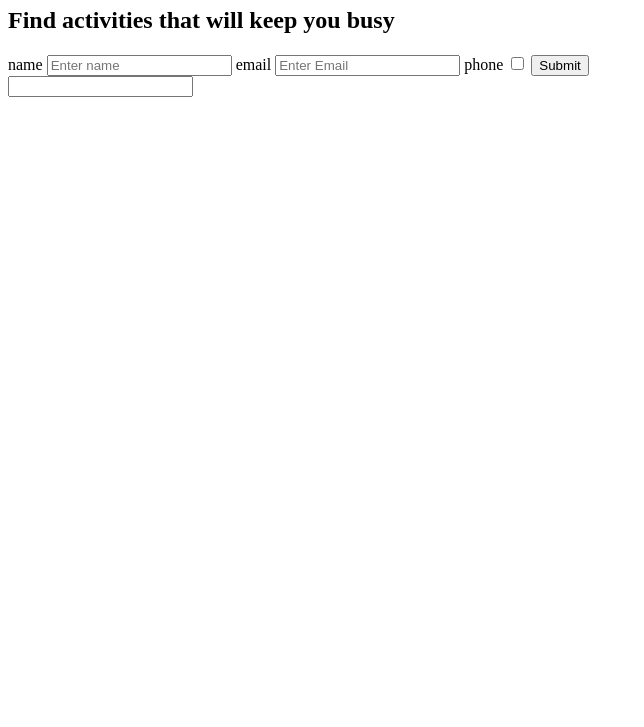
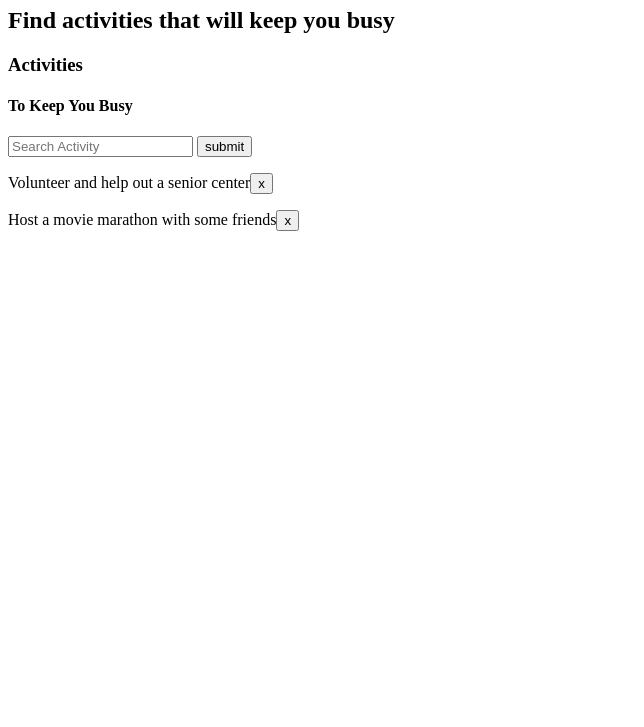
Before and after one commit to noraon/phase-1-project, a plain HTML site: page code/phase-1-api-project/index.html in a window 1280 px wide. Shown: the part 73-800 px from the top of the page, without its empty margins (0-644 px from the left). Drawn offline with Linux system fonts and the light colour scheme; no server answers.

Commit message:
Completed assignment

```diff
--- a/code/phase-1-api-project/index.html
+++ b/code/phase-1-api-project/index.html
@@ -1,64 +1,37 @@
 <!DOCTYPE html>
 <html lang="en">
-  <head>
-    <meta charset="UTF-8">
-    <link rel="stylesheet" href="style.css">
-    <title>Bored</title>
-  </head>
-  <body>
 
-    <h1> fun-activities</h1>
-    <h2>Find activities that will keep you busy</h2>
+<head>
+  <meta charset="UTF-8">
+  <meta name="viewport" content="width=device-width" ,initial-scale="1.0">
+  <title>Bored</title>
+  <link rel="stylesheet" type="text/css" href="style.css">
+  <script src="main.js"></script>
 
-    <form>
+</head>
 
-  <label for="name">name</label>
-
-
-    <input type ="text"
-    id="name"
-    name="name"
-    placeholder="Enter name"required/>
-
-      <label for ="email">email</label>
-
-      <input type="email"
-      id="email"
-      placeholder="Enter Email" required/>
-
-      <label for="phone"></label>phone </label>
-
-<input
-
-
-type="checkbox"/>
-
-<input
-type="submit"/>
-
-
-    </form>
- </body>
-</html>
-
-
-  </head>
 <body>
-
-
-  <input
-    type="text"
-    name="form"
-    value=""
-    placeholder=""
-    class="input-text"
-    />
-      </form>
-    </div>
+  <h1>Bored</h1>
+  <h2>Find activities that will keep you busy</h2>
 
 
 
+  <div class="container">
 
+    <h3>Activities</h3>
+    <h4>To Keep You Busy</h4>
+    <form id="select-activities">
+      <div class="field">
+        <input id="Search-activity" type="text" placeholder="Search Activity">
+        <input type="submit" class="=btn" value="submit" />
+      </div>
+    </form>
+    <div id="select-activities">
+      <p>Volunteer and help out a senior center<button class="delete_btn">x</button></p>
+      <p>Host a movie marathon with some friends<button class="delete_btn">x</button></p>
+    </div>
+  </div>
+  </div>
+</body>
 
-</body>
 </html>
--- a/code/phase-1-api-project/main.js
+++ b/code/phase-1-api-project/main.js
@@ -1,12 +1,13 @@
+document.addEventListener( 'DomContentLoaded',() =>{
+    console.log(document.querySelector(div))
+})
+console.log(document.querySelector('div'))
+
 const apiData =() => {
     return fetch('//www.boredapi.com/api/activity')
 
 
-    headers: {
-        Accept:"application/json"
-    }
-}
-    then (response =>response.json())
+   .then (response =>response.json())
     .then (json => {
 
         renderApiData(json)
@@ -14,6 +15,7 @@ const apiData =() => {
         console.log(error)
 
     })
+}
 apiData()
 
 
@@ -26,3 +28,13 @@ const renderApiData =(json => {
     })
 
 })
+
+
+const form = document.getElementById("select-activities")
+console.log(form)
+form.addEventListener ("submit",(e) => {
+    e.preventDefault()
+    console.log(e.target)
+
+
+})
--- a/code/phase-1-api-project/style.css
+++ b/code/phase-1-api-project/style.css
@@ -17,7 +17,7 @@ dark.hero-header{
 
 background-image
 
-color::
+color:: base
 margin:
 padding:
 background-color:
```
Also changed, not shown: code/phase-1-api-project/js/app.6e3cd8750bda7a41d57e.js (deleted).
